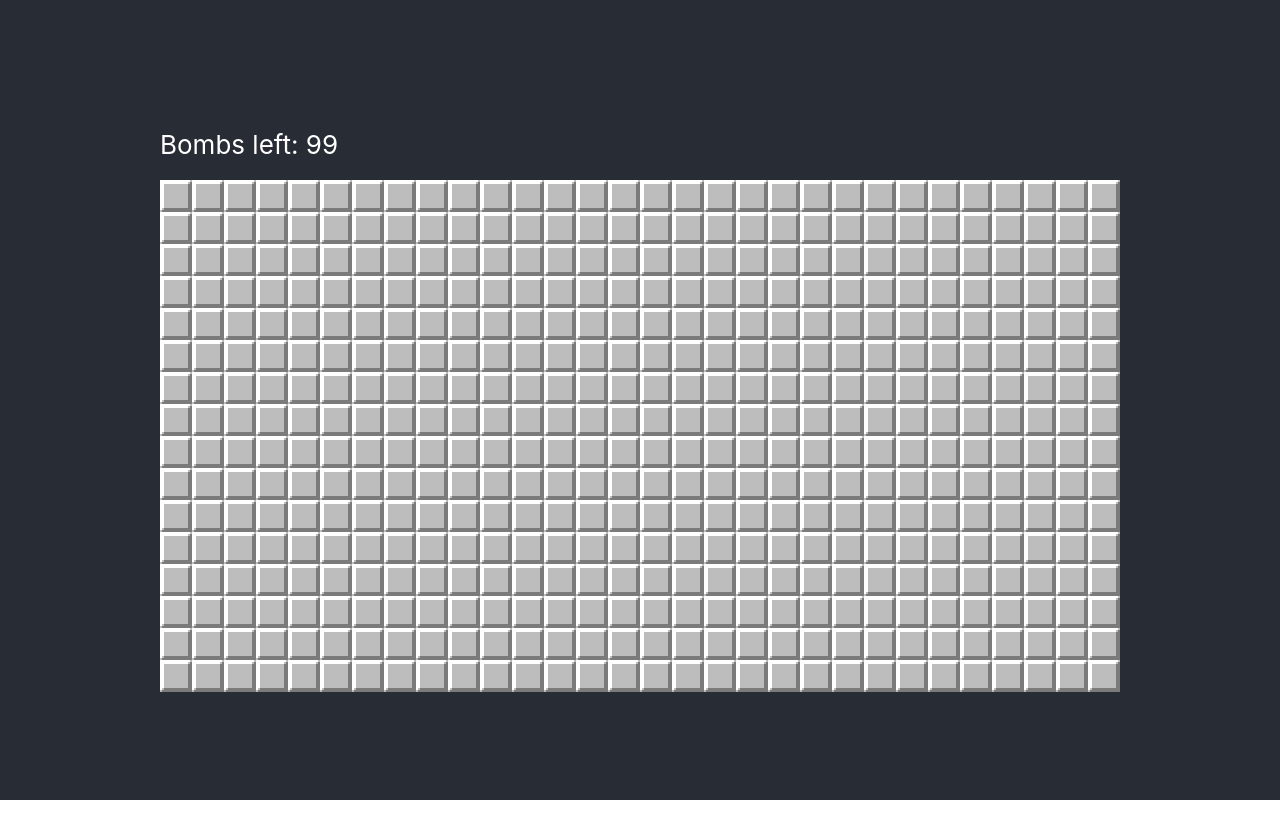
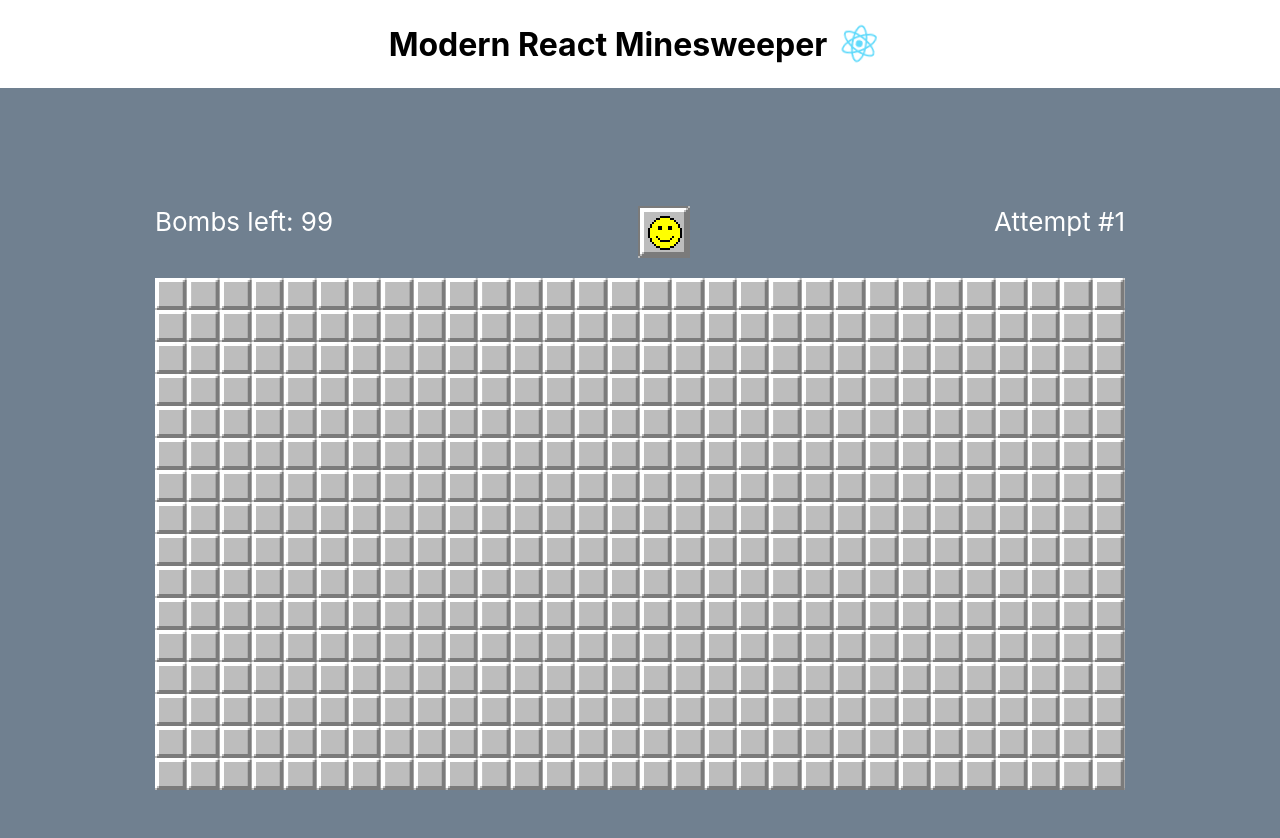
Before and after one commit to alysson-pina/minesweeper-react, a React (Create React App) app: page / in a window 1280 px wide. Shown: the top 838 px of the page. Before the commit the page ends 800 px from the top, so only its background shows below. Built offline with nearby package versions, Linux system fonts and the light colour scheme.

Commit message:
Add ability to restart game + improvements

```diff
--- a/public/index.html
+++ b/public/index.html
@@ -7,7 +7,7 @@
     <meta name="theme-color" content="#000000" />
     <meta
       name="description"
-      content="Web site created using create-react-app"
+      content="This is a modern implementation of the game Minesweeper in React using React Hooks"
     />
     <link rel="apple-touch-icon" href="%PUBLIC_URL%/logo192.png" />
     <!--
@@ -24,7 +24,7 @@
       work correctly both with client-side routing and a non-root public URL.
       Learn how to configure a non-root public URL by running `npm run build`.
     -->
-    <title>React App</title>
+    <title>Modern React Minesweeper</title>
   </head>
   <body>
     <noscript>You need to enable JavaScript to run this app.</noscript>
--- a/src/App.css
+++ b/src/App.css
@@ -2,8 +2,13 @@
   text-align: center;
 }
 
+.App > h1 {
+  display: flex;
+  align-items: center;
+  justify-content: center;
+}
+
 .App-logo {
-  height: 40vmin;
   pointer-events: none;
 }
 
@@ -14,7 +19,7 @@
 }
 
 .App-header {
-  background-color: #282c34;
+  background-color: slategray;
   min-height: 100vh;
   display: flex;
   flex-direction: column;
--- a/src/App.jsx
+++ b/src/App.jsx
@@ -5,11 +5,14 @@ import { Game } from './components'
 
 const App = () => {
   return (
-    <div className="App">
-      <header className="App-header">
+    <main className="App">
+      <h1>
+        Modern React Minesweeper <img width='64' src={logo} className='App-logo' alt='react logo'/>
+      </h1>
+      <section className="App-header">
         <Game />
-      </header>
-    </div>
+      </section>
+    </main>
   )
 }
 
--- a/src/components/board/Board.jsx
+++ b/src/components/board/Board.jsx
@@ -29,7 +29,7 @@ const Board = ({ bombCount, setBombCount, lost, setLost, structure, width, heigh
           const ref = fieldsRef.current[candidateFieldPos]
 
           setImmediate(
-            () => ref.click()
+            () => ref.click() // async click to avoid infinite loop
           )
       }
     }
--- a/src/components/board/styles.js
+++ b/src/components/board/styles.js
@@ -3,5 +3,5 @@ import styled from 'styled-components'
 export const Wrapper = styled.div`
   display: flex;
   flex-wrap: wrap;
-  width: 960px;
+  width: 970px;
 `
--- a/src/components/field/Field.jsx
+++ b/src/components/field/Field.jsx
@@ -33,6 +33,10 @@ const Field = React.forwardRef(({
       } else {
         setContent(value || 0)
       }
+    } else {
+      setContent('uncliked')
+      setClicked(false)
+      setFlagged(false)
     }
   // eslint-disable-next-line react-hooks/exhaustive-deps
   }, [lost, hasMine, setContent, value])
@@ -40,7 +44,7 @@ const Field = React.forwardRef(({
   const handleRightClick = (e) => {
     e.preventDefault()
 
-    if(lost) {
+    if(clicked || lost) {
       return
     }
 
--- a/src/components/game/Game.jsx
+++ b/src/components/game/Game.jsx
@@ -1,23 +1,31 @@
 import React, { useState, useMemo } from 'react'
 import { Board } from '..'
 import { initStructure } from '../../utils/initBoard'
-import { Head } from './styles'
+import { Face, Head } from './styles'
 
 const Game = () => {
   const [height, width] = [16, 30]
+  const [attempts, setAttempts] = useState(1)
   const [bombCount, setBombCount] = useState(99)
   const [lost, setLost] = useState(false)
 
   const structure = useMemo(
     () => initStructure(height, width, bombCount),
     // eslint-disable-next-line react-hooks/exhaustive-deps
-    [width, height]
+    [attempts]
   )
+
+  const restartGame = () => {
+    setBombCount(99)
+    setAttempts(attempts + 1)
+    setLost(false)
+  }
 
   return <div>
     <Head>
       <div>Bombs left: {bombCount}</div>
-      <div>{lost ? 'You lost!' : ''}</div>
+      <Face lost={lost} onClick={restartGame} />
+      <div>{lost ? 'You lost!' : `Attempt #${attempts}`}</div>
     </Head>
     <Board
       bombCount={bombCount}
--- a/src/components/game/styles.js
+++ b/src/components/game/styles.js
@@ -5,3 +5,10 @@ export const Head = styled.div`
   display: flex;
   justify-content: space-between;
 `
+
+export const Face = styled.div`
+  background-image: url('/sprite200.gif');
+  background-position: ${props => props.lost ? '-156px -110px' : '0 -110px' };
+  width: 52px;
+  height: 52px;
+`
--- a/src/utils/initBoard.js
+++ b/src/utils/initBoard.js
@@ -27,21 +27,21 @@ export const initStructure = (height, width, bombCount) => {
 
 const updateNeighbours = (structure, pos, width, height) => {
   const { i, j } = get2DIndexFrom1D(pos, width)
-  const columns = [i - 1, i, i + 1]
-  const rows = [j - 1, j, j + 1]
+  const rows = [i - 1, i, i + 1]
+  const columns = [j - 1, j, j + 1]
 
   let index1D, nOfBombs
 
-  for (const x in columns) {
-    for (const y in rows) {
+  for (const x in rows) {
+    for (const y in columns) {
       if (
-        (columns[x] < 0 || rows[y] < 0) ||
-        (rows[y] >= height || columns[x] >= width)
+        (rows[x] < 0 || columns[y] < 0) ||
+        (columns[y] >= width || rows[x] >= height)
       ) {
         continue
       }
 
-      index1D = get1DIndexFrom2D(columns[x], rows[y], width)
+      index1D = get1DIndexFrom2D(columns[y], rows[x], width)
       if (structure[index1D] && structure[index1D]?.value !== 'B') {
         nOfBombs = structure[index1D].value
         structure[index1D].value = nOfBombs ? nOfBombs + 1 : 1
--- a/src/utils/position.js
+++ b/src/utils/position.js
@@ -1,6 +1,8 @@
 export const get2DIndexFrom1D = (pos, width) => ({
-  j: Math.floor(pos / width),
-  i: pos % width
+  i: Math.floor(pos / width),
+  j: pos % width
 })
 
-export const get1DIndexFrom2D = (i, j, width) => (Number.parseInt(i) + Number.parseInt(j) * width)
+export const get1DIndexFrom2D = (column, row, width) => (
+  Number.parseInt(column) + Number.parseInt(row) * width
+)
```
